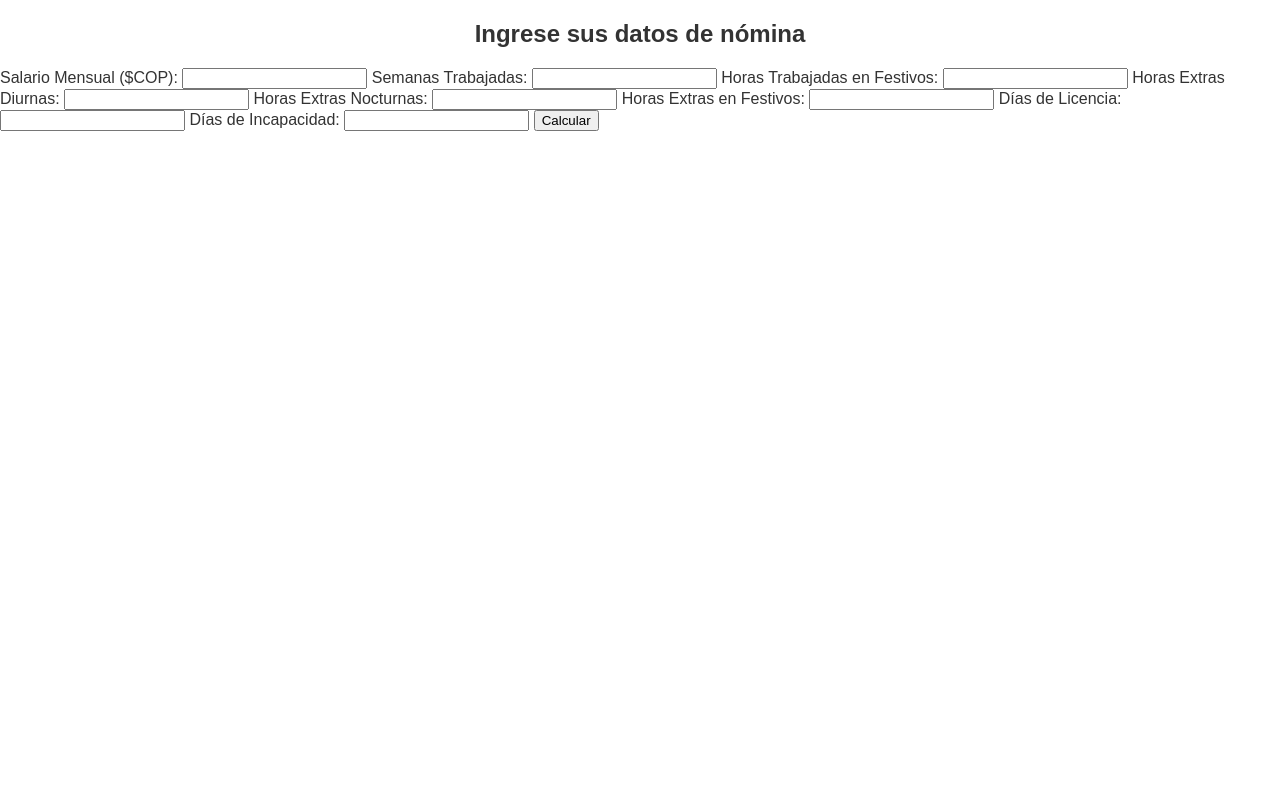
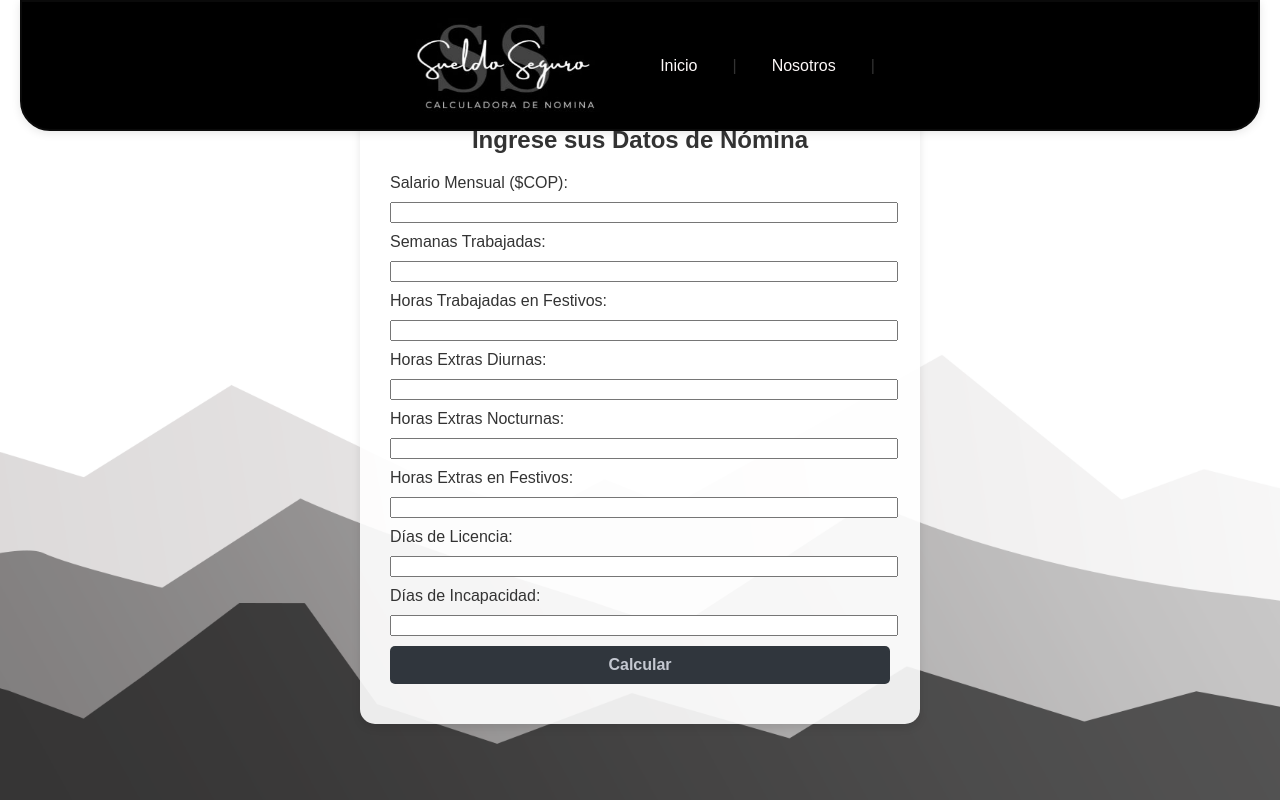
Before and after one commit to samdg441/Calculadora-de-nomina_ws, a Flask app: page /calcular in a window 1280 px wide. Run offline with Flask 3, Linux system fonts and the light colour scheme.

```diff
--- a/src/LiquidacionNomina/Liquida_nomina.py
+++ b/src/LiquidacionNomina/Liquida_nomina.py
@@ -1,6 +1,6 @@
 import sys
-import re
-sys.path.append("src/LiquidacionNomina")
+sys.path.append( "src" )
+sys.path.append(".")
 from LiquidacionNomina import Validations
 
 class Liquidacion():
--- a/src/app.py
+++ b/src/app.py
@@ -1,5 +1,8 @@
+import sys
+sys.path.append( "src" )
+sys.path.append(".")
 from flask import Flask, render_template, request, redirect, url_for
-from LiquidacionNomina import Liquida_nomina  # Asegúrate de que esta ruta sea correcta
+from LiquidacionNomina.Liquida_nomina import Liquidacion  # Asegúrate de que esta ruta sea correcta
 
 app = app = Flask(__name__)
 
@@ -33,7 +36,7 @@ def calcular_liquidacion():
     sick_days = int(request.form.get('sick_days', 0))
 
     # Crear instancia de Liquidacion y calcular
-    liquidacion = Liquida_nomina(
+    liquidacion = Liquidacion(
         monthly_salary, weeks_worked, time_worked_on_holidays,
         overtime_day_hours, overtime_night_hours, overtime_holiday_hours,
         leave_days, sick_days
@@ -45,3 +48,9 @@ def calcular_liquidacion():
 
 if __name__ == '__main__':
     app.run(debug=True)
+
+from LiquidacionNomina import Liquida_nomina
+
+# Intenta instanciar la clase para ver si el error persiste.
+liquidacion = Liquidacion(1000, 4, 10, 5, 3, 2, 1, 1)
+print(liquidacion)
--- a/src/templates/entrada_datos.html
+++ b/src/templates/entrada_datos.html
@@ -3,14 +3,86 @@
 <head>
     <meta charset="UTF-8">
     <meta name="viewport" content="width=device-width, initial-scale=1.0">
-    <title>Calcular Liquidación de Nómina</title> <!-- Título específico para esta página -->
-    <link rel="stylesheet" href="{{ url_for('static', filename='styles_principal.css') }}"> <!-- Conexión a tu archivo CSS principal -->
+    <title>Calcular Nómina - Reservas Universidad</title>
+    <!-- Enlace al CSS en la carpeta static -->
+    <link rel="stylesheet" href="{{ url_for('static', filename='styles_principal.css') }}">
+    <style>
+        /* Estilos adicionales para asegurar que el fondo se aplique */
+        body {
+            background-image: url("{{ url_for('static', filename='Fondo3.png') }}");
+            background-size: cover;
+            background-position: center;
+            background-attachment: fixed;
+            font-family: Arial, sans-serif;
+            color: #333;
+            margin: 0;
+            padding: 0;
+            display: flex;
+            align-items: center;
+            justify-content: center;
+            min-height: 100vh;
+        }
+        /* Ajustes específicos del formulario */
+        .form-container {
+            text-align: center;
+            width: 100%;
+            max-width: 500px; /* Ancho máximo del formulario */
+            padding: 30px;
+            background-color: rgba(255, 255, 255, 0.9); /* Fondo semitransparente */
+            border-radius: 15px;
+            box-shadow: 0 4px 8px rgba(0, 0, 0, 0.1);
+            margin: 20px auto;
+        }
+        /* Estilos para los elementos del formulario */
+        label, input {
+            display: block;
+            width: 100%;
+            margin-bottom: 10px;
+            text-align: left;
+        }
+        button {
+            display: block;
+            width: 100%;
+            background-color: #30363D;
+            color: #c4c8d1;
+            font-size: 16px;
+            padding: 10px 0;
+            margin: 10px 0;
+            border: none;
+            border-radius: 5px;
+            cursor: pointer;
+            font-weight: bold;
+            text-align: center;
+            transition: background-color 0.3s;
+        }
+        button:hover {
+            background-color: #2a3138;
+        }
+    </style>
 </head>
 <body>
-    <!-- Contenedor principal centrado con imagen de fondo -->
-    <div class="container">
-        <h2>Ingrese sus datos de nómina</h2>
-        <form action="{{ url_for('static', filename='fondo2.jpg') }}" method="post">
+    <!-- Encabezado -->
+    <header>
+        <div class="container">
+            <div class="logo">
+                <!-- Enlace a la imagen en la carpeta static -->
+                <a href="#inicio"><img src="{{ url_for('static', filename='logo.jpeg') }}" alt="Logo Universidad"></a>
+            </div>
+            <nav>
+                <ul>
+                    <li><a href="#inicio">Inicio</a></li>
+                    <li>|</li>
+                    <li><a href="#nosotros">Nosotros</a></li>
+                    <li>|</li>
+                </ul>
+            </nav>
+        </div>
+    </header>
+
+    <!-- Formulario de nómina -->
+    <div class="form-container">
+        <h2>Ingrese sus Datos de Nómina</h2>
+        <form action="{{ url_for('calcular_liquidacion') }}" method="post">
             <label>Salario Mensual ($COP):</label>
             <input type="number" name="monthly_salary" step="0.01" required>
 
```
Also changed, not shown: src/static/styles_principal.css (+60 -0 lines), src/templates/resultado.html (+47 -12 lines), src/static/Fondo3.png (added), src/static/fondo4.png (added).
